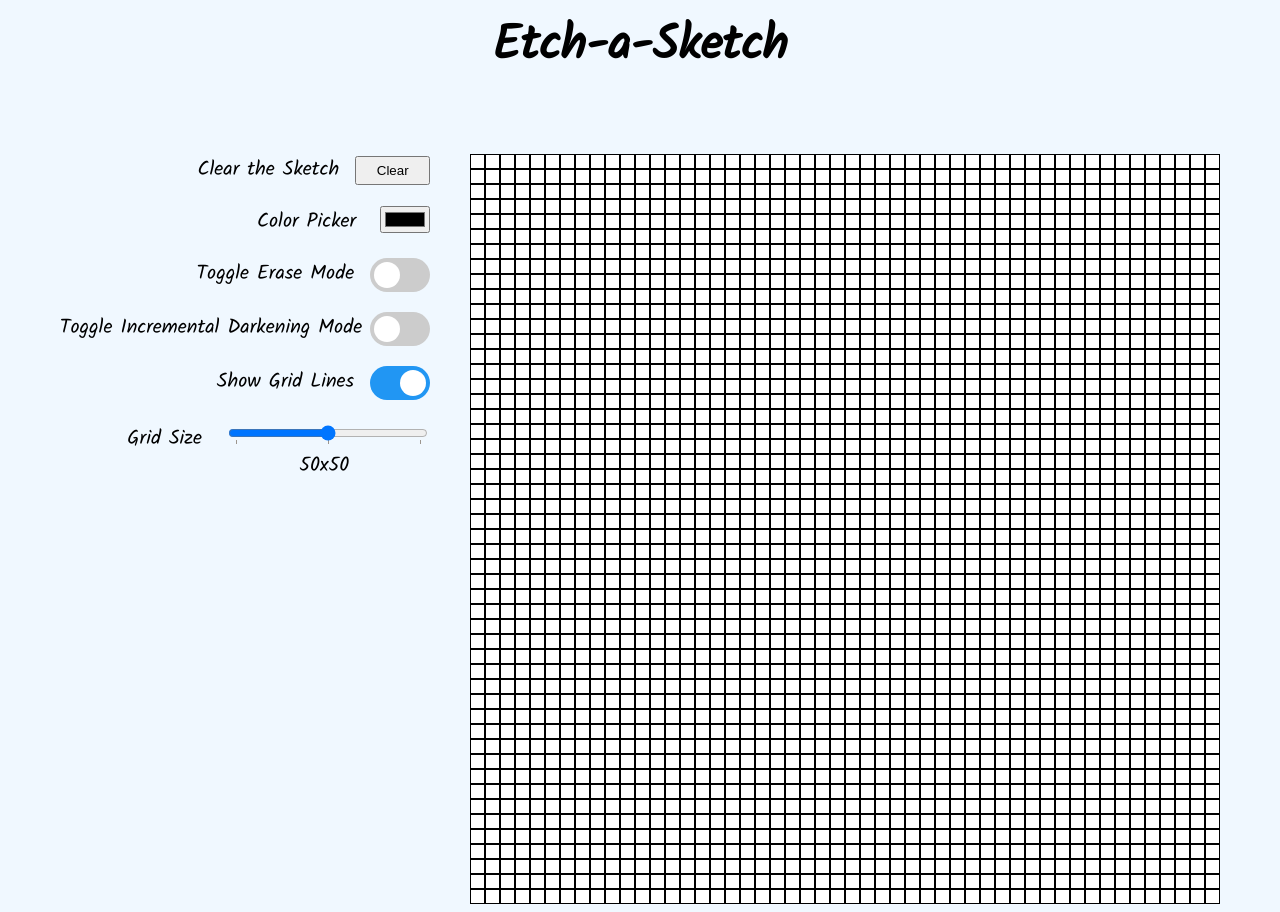
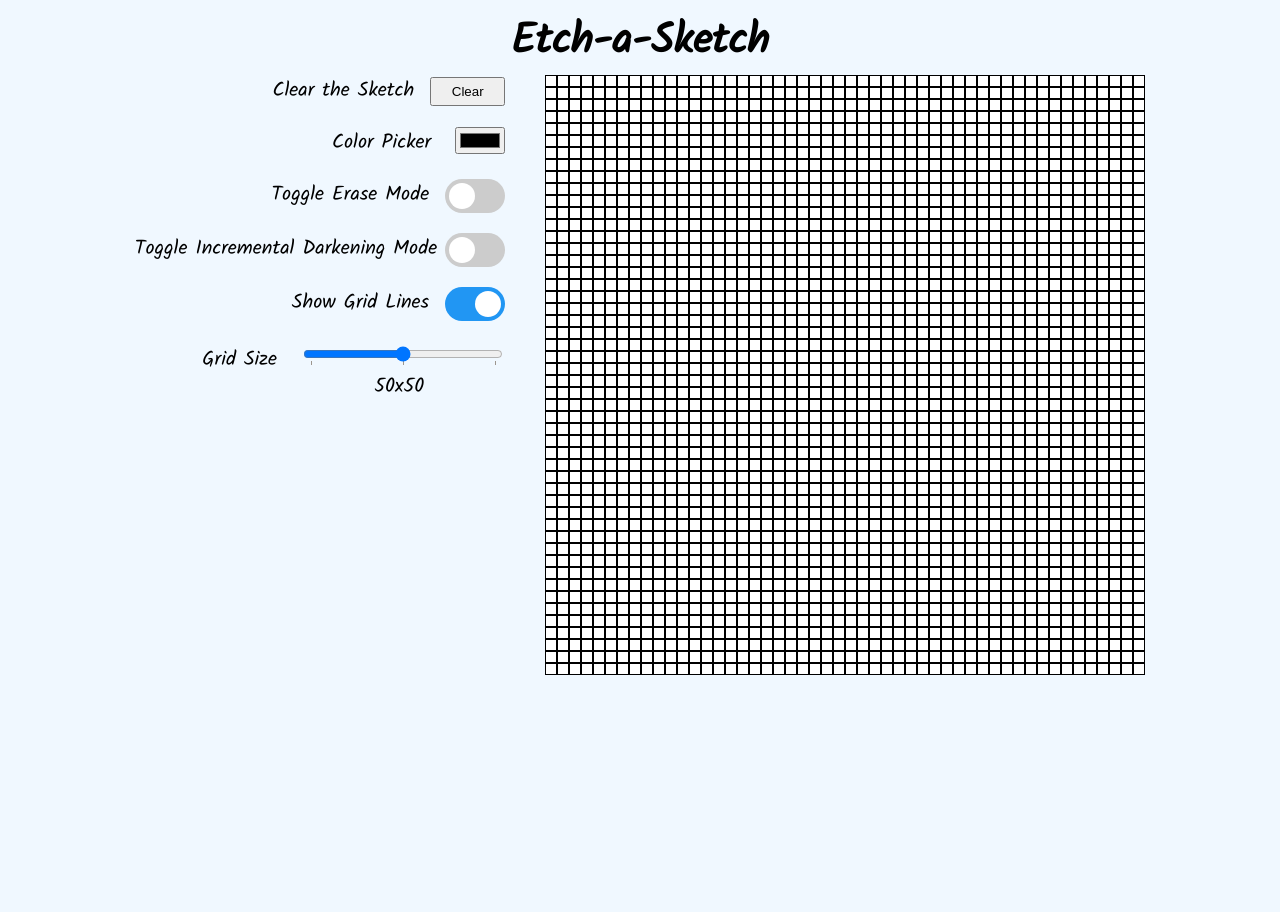
Before and after one commit to khan0617/Odin-Etch-a-Sketch, a plain HTML site: page index.html in a window 1280 px wide. After the commit the page ends 800 px from the top, so only its background shows below. Drawn offline with Linux system fonts and the light colour scheme.

Commit message:
changed how grid size is set

```diff
--- a/etchScript.js
+++ b/etchScript.js
@@ -47,20 +47,13 @@ window.addEventListener('resize', () => {
 })
 
 function initHeightAndWidth(){
-    let gridContainer = document.getElementsByClassName('gridContainer')[0];
-    sketchWidth = gridContainer.offsetWidth;
-    sketchHeight = gridContainer.offsetHeight;
+    let gridContainer = document.querySelector('.gridContainer');
 
-    // weird thing on chrome, width is zero sometimes
-    if(sketchWidth == 0){
-        sketchWidth = sketchHeight;
-    }
+    sketchWidth = Math.max(parseInt(gridContainer.style.width), gridContainer.offsetWidth);
+    sketchHeight = Math.max(parseInt(gridContainer.style.height), gridContainer.offsetHeight);
 
     // DEBUGGING:
     console.log(`grid width: ${sketchWidth}, grid height: ${sketchHeight}`);
-    // let rgbval = window.getComputedStyle( document.body ,null).getPropertyValue('background-color');
-    // let hexval = convertRGBToHex(rgbval);
-    // console.log(`for body: hex val: ${hexval}, rgbval: ${rgbval}`);
 }
 
 
--- a/index.html
+++ b/index.html
@@ -7,7 +7,7 @@
     <title>Etch-a-Sketch</title>
     <link rel="stylesheet" href="./styles.css">
     <link href='https://fonts.googleapis.com/css?family=Kalam' rel='stylesheet'>
-    <script defer src="./etchScript.js"></script>
+    <script async defer src="./etchScript.js"></script>
 </head>
 <body>
     <h1>Etch-a-Sketch</h1>
@@ -68,7 +68,7 @@
             </div>
 
         </div>
-        <div class="gridContainer"></div>
+        <div class="gridContainer" style="width: 600px; height: 600px"></div>
     </div>
 </body>
 </html>
--- a/styles.css
+++ b/styles.css
@@ -3,6 +3,7 @@
 }
 
 body {
+  max-height: 100vh;
     background-color: aliceblue;
     font-family: 'Kalam', sans-serif;
 }
@@ -10,8 +11,8 @@ body {
 h1{
     margin: auto;
     text-align: center;
-    font-size: 48px;
-    margin-bottom: 70px;
+    font-size: 42px;
+    /* margin-bottom: 70px; */
 }
 
 .container {
@@ -23,11 +24,10 @@ h1{
 
 /* Styling for the actual grid of divs used for the etch-a-sketc */
 .gridContainer{
-    height: 750px;
-    width: 750px;
     background-color: white;
     margin: none;
     padding: none;
+    padding-bottom: 50px;
     display: flex;
     flex-wrap: wrap;
 }
```
